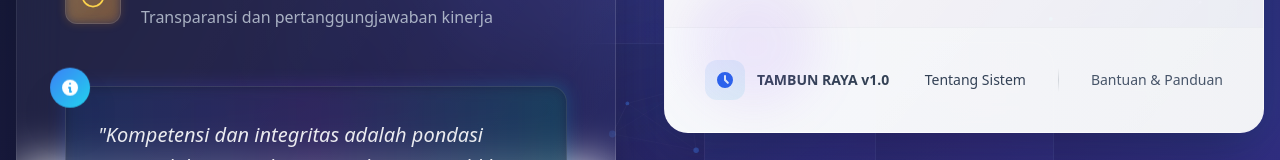
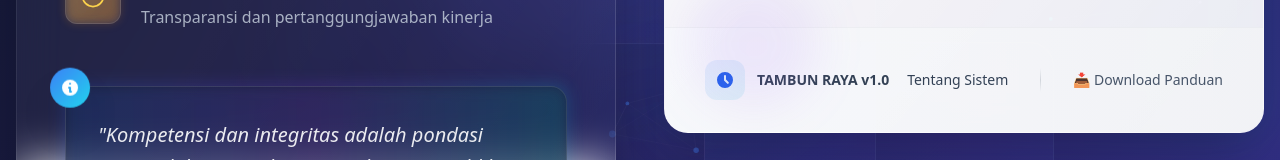
Before and after one commit to rolinkstone/kepegawaian, a Next.js app in the folder frontend/: page /login in a window 1280 px wide. Shown: the part 633-793 px from the top of the page. Built offline with nearby package versions, Linux system fonts and the light colour scheme.

Commit message:
add dokumentasi

```diff
--- a/frontend/pages/login.js
+++ b/frontend/pages/login.js
@@ -459,9 +459,13 @@ const LoginPage = () => {
                           <span className="absolute bottom-0 left-0 w-0 h-0.5 bg-gradient-to-r from-blue-600 to-cyan-500 group-hover:w-full transition-all duration-300"></span>
                         </button>
                         <div className="h-6 w-px bg-gradient-to-b from-transparent via-gray-300 to-transparent"></div>
-                        <a href="#" className="text-sm text-slate-600 hover:text-slate-800 transition-colors font-medium hover:underline">
-                          Bantuan & Panduan
-                        </a>
+                        <a
+                            href="/docs/panduan.pdf"
+                            download="Panduan-Aplikasi-SIPEG.pdf"
+                            className="text-sm text-slate-600 hover:text-slate-800 transition-colors font-medium hover:underline"
+                          >
+                            📥 Download Panduan
+                          </a>
                       </div>
                     </div>
                   </div>
```
Also changed, not shown: 1 other file (tests, documents, lock files or other folders).
